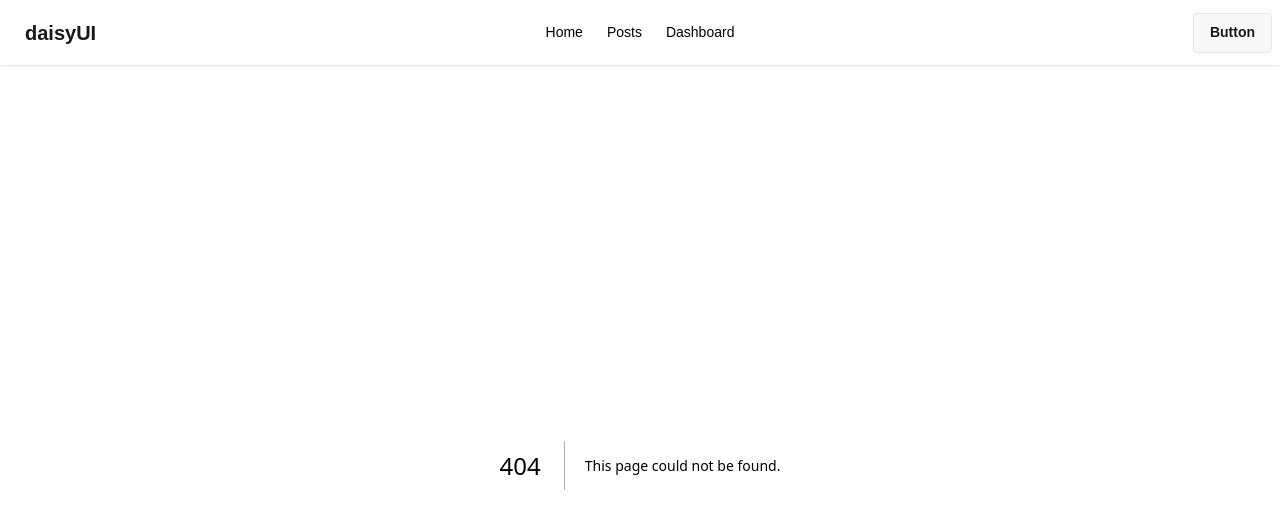
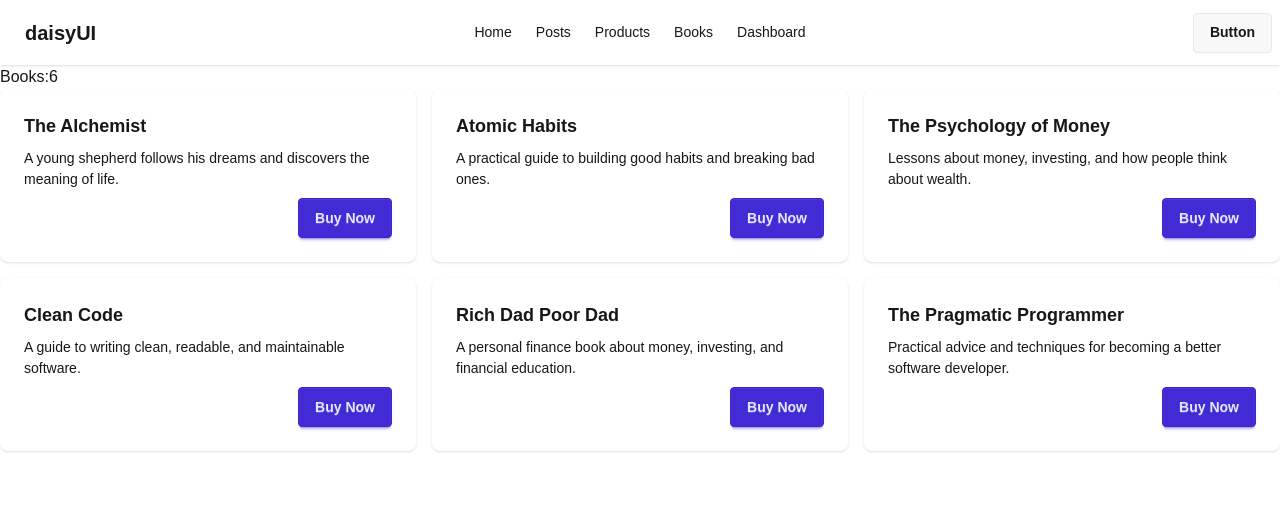
Before and after one commit to Wazida-in-code/next-js-data-caching, a Next.js app: page /books in a window 1280 px wide. Before the commit this address had no page. Shown: the top 528 px of the page. Built offline with nearby package versions, Linux system fonts and the light colour scheme; data requests are answered from the project's data file.

Commit message:
Added:Product&Books-Card

```diff
--- /dev/null
+++ b/db.json
@@ -0,0 +1,108 @@
+{
+  "books": [
+    {
+      "id": 1,
+      "title": "The Alchemist",
+      "author": "Paulo Coelho",
+      "price": 450,
+      "category": "Fiction",
+      "description": "A young shepherd follows his dreams and discovers the meaning of life.",
+      "image": "https://images.unsplash.com/photo-1544947950-fa07a98d237f"
+    },
+    {
+      "id": 2,
+      "title": "Atomic Habits",
+      "author": "James Clear",
+      "price": 550,
+      "category": "Self Help",
+      "description": "A practical guide to building good habits and breaking bad ones.",
+      "image": "https://images.unsplash.com/photo-1543002588-bfa74002ed7e"
+    },
+    {
+      "id": 3,
+      "title": "The Psychology of Money",
+      "author": "Morgan Housel",
+      "price": 500,
+      "category": "Finance",
+      "description": "Lessons about money, investing, and how people think about wealth.",
+      "image": "https://images.unsplash.com/photo-1512820790803-83ca734da794"
+    },
+    {
+      "id": 4,
+      "title": "Clean Code",
+      "author": "Robert C. Martin",
+      "price": 750,
+      "category": "Programming",
+      "description": "A guide to writing clean, readable, and maintainable software.",
+      "image": "https://images.unsplash.com/photo-1532012197267-da84d127e765"
+    },
+    {
+      "id": 5,
+      "title": "Rich Dad Poor Dad",
+      "author": "Robert Kiyosaki",
+      "price": 480,
+      "category": "Finance",
+      "description": "A personal finance book about money, investing, and financial education.",
+      "image": "https://images.unsplash.com/photo-1516979187457-637abb4f9353"
+    },
+    {
+      "id": 6,
+      "title": "The Pragmatic Programmer",
+      "author": "Andrew Hunt",
+      "price": 800,
+      "category": "Programming",
+      "description": "Practical advice and techniques for becoming a better software developer.",
+      "image": "https://images.unsplash.com/photo-1495446815901-a7297e633e8d"
+    }
+  ],
+  "products": [
+    {
+      "id": 1,
+      "title": "Wireless Headphones",
+      "price": 2500,
+      "category": "Electronics",
+      "description": "Comfortable wireless headphones with clear sound and long battery life.",
+      "image": "https://images.unsplash.com/photo-1505740420928-5e560c06d30e"
+    },
+    {
+      "id": 2,
+      "title": "Mechanical Keyboard",
+      "price": 4200,
+      "category": "Computer",
+      "description": "A compact mechanical keyboard designed for comfortable typing and gaming.",
+      "image": "https://images.unsplash.com/photo-1587829741301-dc798b83add3"
+    },
+    {
+      "id": 3,
+      "title": "Smart Watch",
+      "price": 3500,
+      "category": "Wearable",
+      "description": "A stylish smartwatch for tracking fitness, notifications, and daily activities.",
+      "image": "https://images.unsplash.com/photo-1523275335684-37898b6baf30"
+    },
+    {
+      "id": 4,
+      "title": "Laptop Backpack",
+      "price": 1800,
+      "category": "Accessories",
+      "description": "Durable backpack with dedicated compartments for laptops and accessories.",
+      "image": "https://images.unsplash.com/photo-1553062407-98eeb64c6a62"
+    },
+    {
+      "id": 5,
+      "title": "USB-C Hub",
+      "price": 1500,
+      "category": "Computer",
+      "description": "Multi-port USB-C hub with HDMI, USB, and card reader support.",
+      "image": "https://images.unsplash.com/photo-1625842268584-8f3296236761"
+    },
+    {
+      "id": 6,
+      "title": "Desk Lamp",
+      "price": 1200,
+      "category": "Home",
+      "description": "Modern LED desk lamp with adjustable brightness for your workspace.",
+      "image": "https://images.unsplash.com/photo-1507473885765-e6ed057f782c"
+    }
+  ]
+}
--- a/package.json
+++ b/package.json
@@ -9,6 +9,7 @@
     "lint": "eslint"
   },
   "dependencies": {
+    "json-server": "^1.0.0-beta.15",
     "next": "16.3.5",
     "react": "19.2.8",
     "react-dom": "19.2.8"
--- /dev/null
+++ b/src/app/books/page.jsx
@@ -0,0 +1,29 @@
+import React from 'react';
+import BookCard from '../components/BookCard';
+
+const getBooks = async() => {
+    const res = await fetch('http://localhost:5000/books');
+    if (!res){
+        throw new Error("Failed to load fetch books!")
+    }
+    return res.json()
+}
+
+const BookPage = async() => {
+
+    const books = await getBooks()
+
+    return (
+        <div>
+            <h1>Books:{books.length}</h1>
+
+            <div className='grid grid-cols-3 gap-4'>
+                {
+                    books.map(book => <BookCard key={book.id} book={book}></BookCard>)
+                }
+            </div>
+        </div>
+    );
+};
+
+export default BookPage;
--- /dev/null
+++ b/src/app/components/BookCard.jsx
@@ -0,0 +1,20 @@
+import React from "react";
+
+const BookCard = ({ book }) => {
+    const {id, title, image, description} = book
+  return (
+    <div className="card bg-base-100 shadow-sm">
+      <div className="card-body">
+        <h2 className="card-title">{book.title}</h2>
+        <p>
+         {book.description}
+        </p>
+        <div className="card-actions justify-end">
+          <button className="btn btn-primary">Buy Now</button>
+        </div>
+      </div>
+    </div>
+  );
+};
+
+export default BookCard;
--- a/src/app/components/Navbar.jsx
+++ b/src/app/components/Navbar.jsx
@@ -6,6 +6,8 @@
     const link = <>
         <li><Link href="/">Home</Link></li>
         <li><Link href="/posts">Posts</Link></li>
+        <li><Link href="/products">Products</Link></li>
+        <li><Link href="/books">Books</Link></li>
         <li><Link href="/dashboard">Dashboard</Link></li>
     </>
 
--- /dev/null
+++ b/src/app/components/ProductCard.jsx
@@ -0,0 +1,20 @@
+import React from "react";
+
+const ProductCard = ({ product }) => {
+    const {id, name, price, category, description} = product
+  return (
+    <div className="card bg-base-100 shadow-sm">
+      <div className="card-body">
+        <h2 className="card-title">{product.name}</h2>
+        <p>
+          {product.description}
+        </p>
+        <div className="card-actions justify-end">
+          <button className="btn btn-primary">Buy Now</button>
+        </div>
+      </div>
+    </div>
+  );
+};
+
+export default ProductCard;
--- a/src/app/posts/page.jsx
+++ b/src/app/posts/page.jsx
@@ -12,24 +12,24 @@
     // const posts = await res.json();
 
 //option-3-data-fetching
-const getPost2 = async() => {
-    try{
-        const res = await fetch('https://jsonplaceholder.typicode.com/posts');
-        return res.json()
-    }
-    catch(error){
-        throw new Error("Failed to load data!")
-    }
-}
+// const getPost2 = async() => {
+//     try{
+//         const res = await fetch('https://jsonplaceholder.typicode.com/posts');
+//         return res.json()
+//     }
+//     catch(error){
+//         throw new Error("Failed to load data!")
+//     }
+// }
 
 //option-4-data-fetching
-const getPost = async() => {
-    const res = await fetch('https://jsonplaceholder.typicode.com/posts');
+// const getPost = async() => {
+//     const res = await fetch('https://jsonplaceholder.typicode.com/posts');
 
-    if (!res.ok){
-        throw new Error("Failed to load data!")
-    }
-}
+//     if (!res.ok){
+//         throw new Error("Failed to load data!")
+//     }
+// }
 
 
     const posts = await getPost();
--- /dev/null
+++ b/src/app/products/page.jsx
@@ -0,0 +1,27 @@
+import React from 'react';
+import ProductCard from '../components/ProductCard';
+
+const getProducts = async() => {
+    const res = await fetch('http://localhost:5000/products');
+    return res.json()
+}
+
+
+const ProductsPage = async() => {
+
+    const products = await getProducts()
+
+    return (
+        <div>
+            <h2>Product: {products.length}</h2>
+
+            <div className='grid grid-cols-3 gap-4'>
+                {
+                    products.map(product => <ProductCard key={product.id} product={product}></ProductCard>)
+                }
+            </div>
+        </div>
+    );
+};
+
+export default ProductsPage;
```
Also changed, not shown: 1 other file (tests, documents, lock files or other folders).
